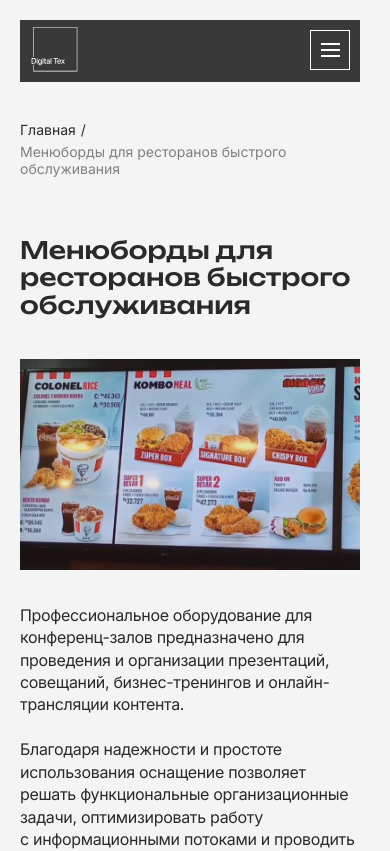
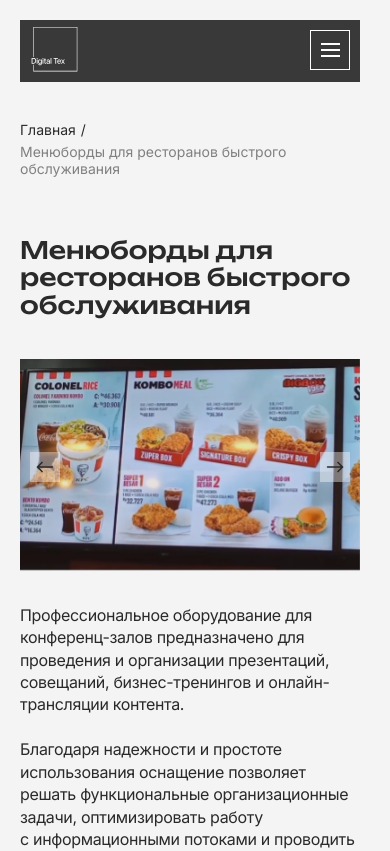
Before and after one commit to doniyoribragimov/digital-tech, a plain HTML site: page variants.html in a window 390 px wide. Shown: the top 851 px of the page. Drawn offline with Linux system fonts and the light colour scheme.

Commit message:
добавил слайдер

```diff
--- a/js/script.js
+++ b/js/script.js
@@ -284,6 +284,19 @@
     }
 });
 
+const menusSlider = new Swiper('.menus__slider', {
+    loop: true,
+    slidesPerView: 1,
+    effect: 'fade',
+    fadeEffect: {
+        crossFade: true
+    },
+    navigation: {
+        prevEl: ".card__arrow--left",
+        nextEl: ".card__arrow--right",
+    },
+});
+
 const cardSlider = new Swiper('.card__slider', {
     loop: true,
     slidesPerView: 1,
--- a/scss/_media.scss
+++ b/scss/_media.scss
@@ -787,12 +787,16 @@
         &__naming{
             font-size: 14px;
         }
+        &__arrow{
+            height: 30px;
+            width: 30px;
+        }
 
         &__arrow--left{
-            left: 0;
+            left: 10px;
         }
         &__arrow--right{
-            right: 0;
+            right: 10px;
         }
 
         &__list{
--- a/variants.html
+++ b/variants.html
@@ -78,7 +78,29 @@
             <section class="menus spacing">
                 <div class="container">
                     <h2 class="title title--nosquare mb">Менюборды для ресторанов быстрого обслуживания</h2>
-                    <img class="menus__img" src="images/menus.webp" alt="menus img">
+                    <div class="menus__slider swiper">
+                        <div class="swiper-wrapper">
+                            <div class="swiper-slide">
+                                <img class="menus__img" src="images/menus.webp" alt="menus img">
+                            </div>
+
+                            <div class="swiper-slide">
+                                <img class="menus__img" src="images/menus.webp" alt="menus img">
+                            </div>
+
+                            <div class="swiper-slide">
+                                <img class="menus__img" src="images/menus.webp" alt="menus img">
+                            </div>
+                        </div>
+
+                        <button class="card__arrow card__arrow--left">
+                            <img src="images/card-left.svg" alt="card icon">
+                        </button>
+
+                        <button class="card__arrow card__arrow--right">
+                            <img src="images/card-right.svg" alt="card icon">
+                        </button>
+                    </div>
                     <p class="menus__text">
                         Профессиональное оборудование для конференц-залов предназначено для проведения и организации презентаций, совещаний, бизнес-тренингов и онлайн-трансляции контента.
                         <br><br>
```
Also changed, not shown: css/style.css.
